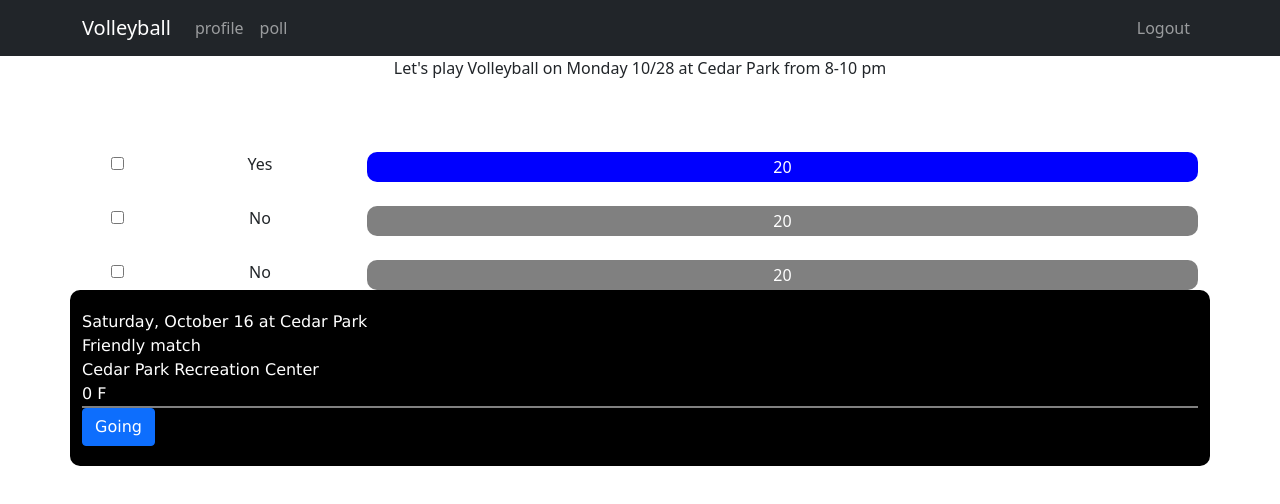
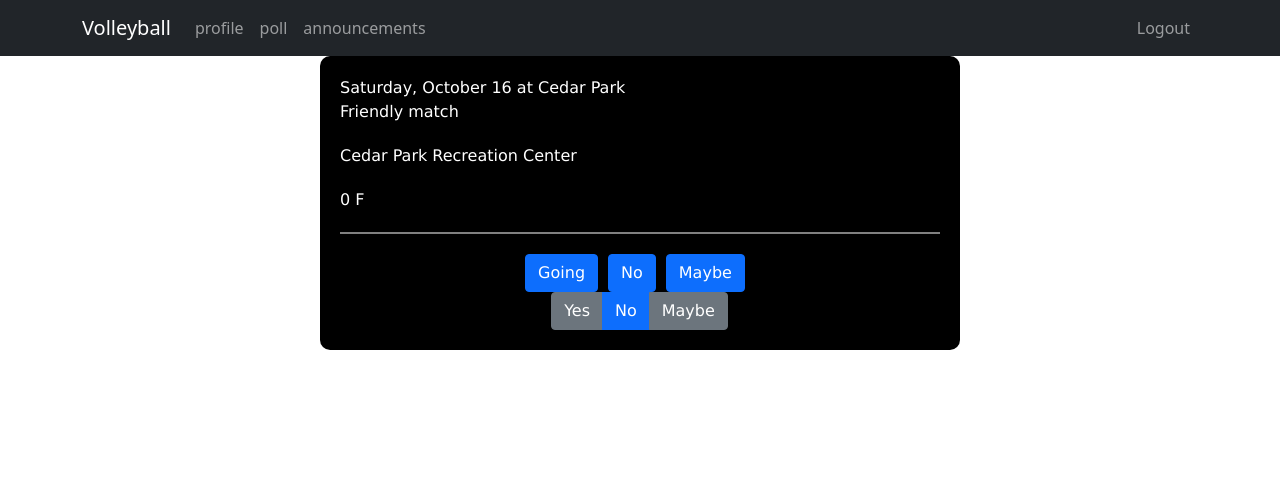
Before and after one commit to ayonrakib/volleyball, a React (Create React App) app in the folder front-end/: page /poll in a window 1280 px wide. Shown: the top 504 px of the page. Built offline with nearby package versions, Linux system fonts and the light colour scheme; no server answers.

Commit message:
toggle button

```diff
--- a/front-end/src/App.css
+++ b/front-end/src/App.css
@@ -79,6 +79,8 @@
   background-color: black;
   font-family:Verdana, Geneva, Tahoma, sans-serif;
   border-radius: 10px;
+  width: 50%;
+
 
 }
 .font-white{
@@ -90,3 +92,19 @@
   background-color: gray;
   height: 2px;
 }
+.centerAlignPoll, .pollButtons{
+  display: flex;
+  justify-content: center;
+  align-items: center;
+  height:100%;
+}
+.matchType, .matchLocation, .weatherDetails, .grayBar{
+  margin-bottom: 20px;
+}
+.pollButton{
+  margin-right: 10px;
+  background-color: gray;
+}
+body{
+  height: 100%;
+}
--- a/front-end/src/App.js
+++ b/front-end/src/App.js
@@ -6,6 +6,8 @@ import Login from './components/Login';
 import CreateUser from './components/Create-User';
 import Poll from './components/Poll';
 import Navigation from './components/Navigation';
+import Announcements from './components/Announcements';
+import 'bootstrap/dist/css/bootstrap.min.css';
 import { library } from '@fortawesome/fontawesome-svg-core'
 import { fab } from '@fortawesome/free-brands-svg-icons'
 import { faCheckSquare, faCoffee, faSun } from '@fortawesome/free-solid-svg-icons'
@@ -33,6 +35,9 @@ export default function App() {
                     <Route exact path = "/poll">
                       <Poll/>
                     </Route>
+                    <Route exact path = "/announcements">
+                      <Announcements/>
+                    </Route>
                 </Switch>
             </div>
           </Router>
--- /dev/null
+++ b/front-end/src/components/Announcements.js
@@ -0,0 +1,3 @@
+export default function Announcements(){
+    return "Hello world"
+}
--- a/front-end/src/components/Navigation.js
+++ b/front-end/src/components/Navigation.js
@@ -31,6 +31,7 @@ export default function Navigation(){
                 <Nav className="me-auto">
                 <Nav.Link href="/profile">profile</Nav.Link>
                 <Nav.Link href="/poll">poll</Nav.Link>
+                <Nav.Link href="/announcements">announcements</Nav.Link>
                 </Nav>
                 <Nav>
                 <Nav.Link onClick = {() => LogOut(history)}>
--- a/front-end/src/components/Poll.js
+++ b/front-end/src/components/Poll.js
@@ -5,6 +5,7 @@ import NoPollBar from "./NoPollBar";
 import MaybePollBar from "./MaybePollBar"
 import 'bootstrap/dist/css/bootstrap.min.css';
 import { Component, useState } from "react";
+import ToggleButtons from "../methods/ToggleButtons";
 import Cookies from "universal-cookie/es6";
 import axios from "axios";
 import { FontAwesomeIcon } from '@fortawesome/react-fontawesome'
@@ -65,6 +66,19 @@ export default function Poll(){
         }
         console.log("the temp in F is: ",tempInFahrenheit);
     })
+    // handle polling buttons
+    // input: event
+    // return: nothing, just handle the button and assign option in poll db
+    // method:
+    //      1. button click action prevent korbo
+    //      2. id print kore dekhbo hoy kina
+    //      3. state banabo kon option select kora hoise sheita assign korar jonno
+    //      4.
+    function handlePollingButton(e){
+        e.preventDefault();
+        console.log("came in handle polling method")
+        console.log("id of the button is: ",e.target.id)
+    }
     function handleCheckBox(e){
         var isChecked = e.target.checked;
         var id = e.target.id
@@ -101,8 +115,8 @@ export default function Poll(){
         })
     }
     return (
-        <div>
-            <Container>
+        <div className = "centerAlignPoll">
+            {/* <Container>
             <div className="text-center">
                 Let's play Volleyball on Monday 10/28 at Cedar Park from 8-10 pm
             </div>
@@ -143,24 +157,37 @@ export default function Poll(){
                     <MaybePollBar/>
                 </Col>
             </Row>
-        </Container>
-        <Container className = "pollBackground font-white">
+        </Container> */}
+            <div className = "pollBackground font-white">
                 <div className = "font-white">
                     {currentDay}, {currentMonth} {currentDate} at Cedar Park
                 </div>
-            <div className = "font-white">
+                <div className = "matchType font-white">
                     Friendly match
                 </div>
-            <div className = "font-white">
+                <div className = "matchLocation font-white">
                     Cedar Park Recreation Center
 
                 </div>
+                <div className = "weatherDetails">
                     {weatherIcon} {tempInFahrenheit} F {weatherText}
+                </div>
+
                 <div className = "grayBar">
 
                 </div>
-            <Button>Going</Button>
-        </Container>
+                <div className = "pollButtons">
+                    <Button id = "goingPollButton" className = "pollButton" onClick = {(e) => handlePollingButton(e)}>Going</Button>
+                    <Button id = "noPollButton" className = "pollButton" onClick = {(e) => handlePollingButton(e)}>No</Button>
+                    <Button id = "maybePollButton" className = "pollButton" onClick = {(e) => handlePollingButton(e)}>Maybe</Button>
+
+                </div>
+                <div className = "pollButtons">
+                    <ToggleButtons/>
+                </div>
+
+            </div>
+
         </div>
     )
 }
--- /dev/null
+++ b/front-end/src/methods/ToggleButtons.js
@@ -0,0 +1,33 @@
+import {ButtonGroup, ToggleButton} from 'react-bootstrap';
+import { useState } from 'react';
+export default function ToggleButtons() {
+    const [checked, setChecked] = useState(false);
+    const [radioValue, setRadioValue] = useState('0');
+
+    const radios = [
+      { name: 'Yes', value: '1' },
+      { name: 'No', value: '2' },
+      { name: 'Maybe', value: '3' },
+    ];
+
+    return (
+      <>
+        <ButtonGroup>
+          {radios.map((radio, idx) => (
+            <ToggleButton
+              key={idx}
+              id={`radio-${idx}`}
+              type="radio"
+              variant={idx % 2 ? 'primary' : 'secondary'}
+              name="radio"
+              value={radio.value}
+              checked={radioValue === radio.value}
+              onChange={(e) => setRadioValue(e.currentTarget.value)}
+            >
+              {radio.name}
+            </ToggleButton>
+          ))}
+        </ButtonGroup>
+      </>
+    );
+  }
```
Lines whose indentation alone changed are shown as unchanged.
